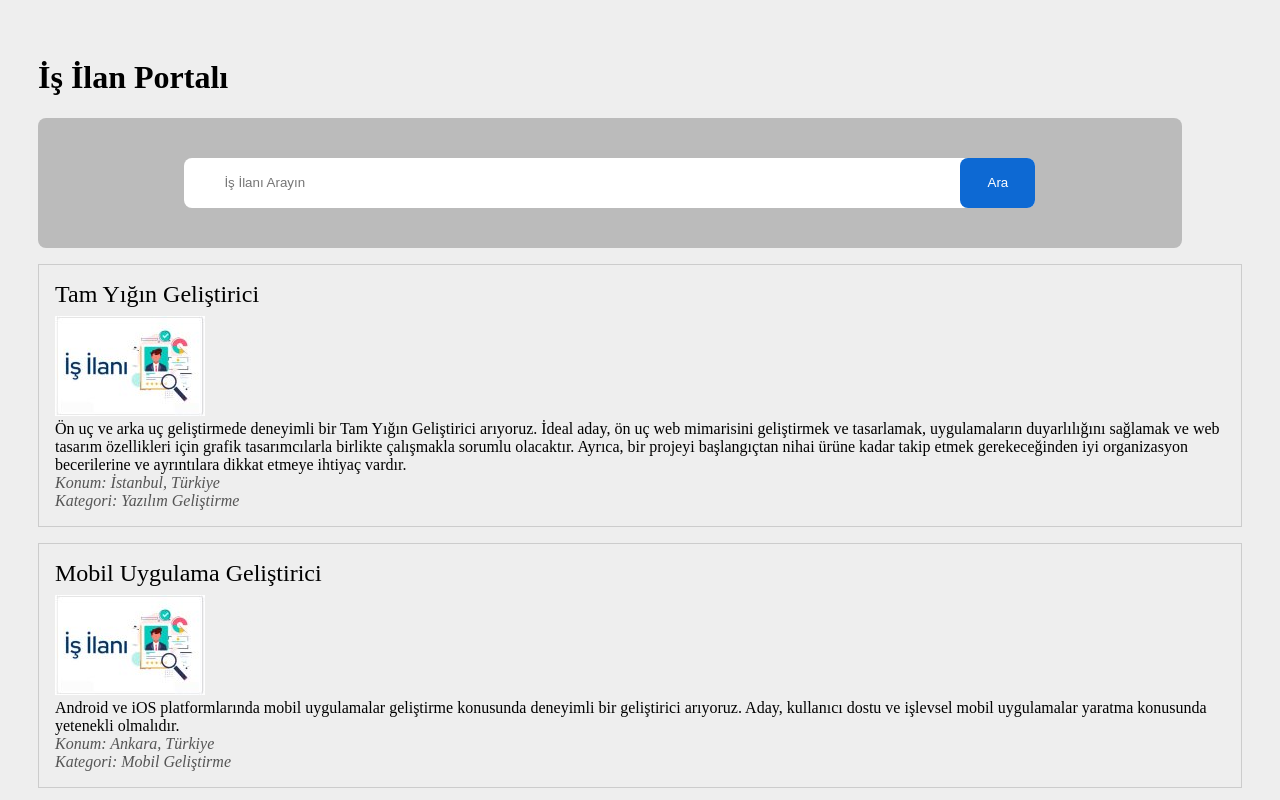
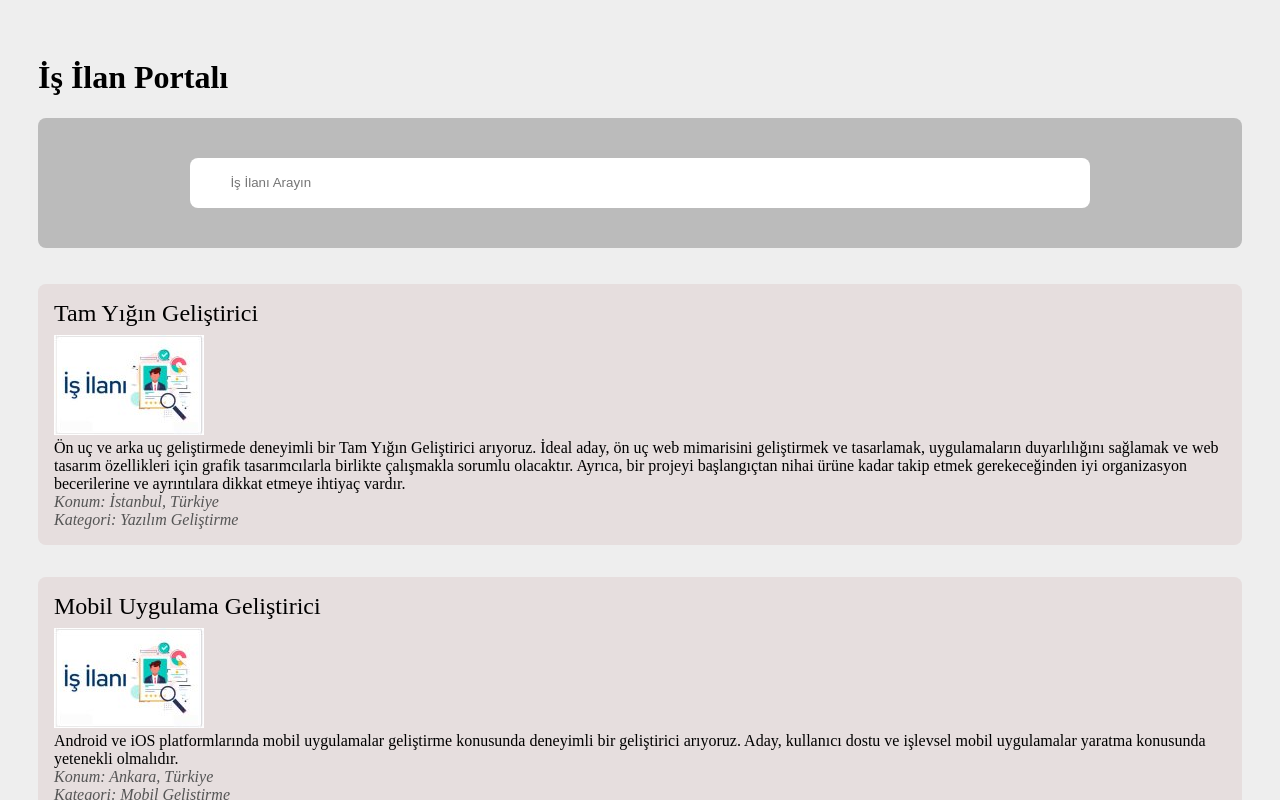
Before and after one commit to erturkomer/job_application_project, a React (Vite) app: page / in a window 1280 px wide. Shown: the top 800 px of the page. Built offline with nearby package versions, Linux system fonts and the light colour scheme.

Commit message:
search function was added and some css edits were made.

```diff
--- a/components/ilanList.jsx
+++ b/components/ilanList.jsx
@@ -1,5 +1,6 @@
-import React from "react";
+import React from 'react';
 
+// Örnek iş ilanı verileri
 const is_ilanlari_veriler = [
     {
         "job_title": "Tam Yığın Geliştirici",
@@ -71,7 +72,6 @@ const is_ilanlari_veriler = [
         "location": "Samsun, Türkiye",
         "category": "DevOps"
       }
-
 ];
 
 const IlanKartlari = ({ ilan }) => {
@@ -86,12 +86,20 @@ const IlanKartlari = ({ ilan }) => {
     );
 };
 
-const IlanList = () => {
+const IlanList = ({ searchQuery }) => {
+    const filteredListings = is_ilanlari_veriler.filter(ilan =>
+        ilan.job_title.toLowerCase().includes(searchQuery.toLowerCase())
+    );
+
     return (
         <div className="ilan-listesi">
-            {is_ilanlari_veriler.map((is_ilanlari_veri, index) => (
-                <IlanKartlari key={index} ilan={is_ilanlari_veri} />
-            ))}
+            {filteredListings.length > 0 ? (
+                filteredListings.map((is_ilanlari_veri, index) => (
+                    <IlanKartlari key={index} ilan={is_ilanlari_veri} />
+                ))
+            ) : (
+                <p>Sonuç bulunamadı.</p>
+            )}
         </div>
     );
 };
--- a/src/App.css
+++ b/src/App.css
@@ -1,28 +1,29 @@
-body{
+body {
   background-color: #eee;
 }
 
-.App{
+.App {
   padding: 30px;
   box-sizing: border-box;
 }
 
-.header{
-  width: 95%;
+.header {
+  width: 100%;
   background-color: rgb(187, 187, 187);
   padding: 40px;
   box-sizing: border-box;
   border-radius: 8px;
+  margin-bottom: 20px;
 }
 
-.arama_kutusu{
+.arama_kutusu {
   width: 80%;
   height: 50px;
   margin: 0 auto;
   position: relative;
 }
 
-.arama_kutusu input{
+.arama_kutusu input {
   width: 100%;
   height: 100%;
   border-radius: 8px;
@@ -34,37 +35,34 @@ body{
   outline: none;
 }
 
-.arama_kutusu button{
-  width: 75px;
-  height: 50px;
-  background-color: rgb(13, 105, 211);
-  color: white;
+
+.ilan {
+  padding: 16px;
+  margin: 16px 0px;
+  background: #92454518;
   border-radius: 8px;
-  border-color: rgb(13, 105, 211);
-  position: absolute;
-  top: 0px;
-  right: 0px;
-  outline: none;
-  border: 0;
+  width: 100%;
+  cursor: pointer;
 }
 
-.ilan{
-  border: 1px solid #ccc;
-  padding: 16px;
-  margin: 16px 0px;
-}
-
-.ilan img{
+.ilan img {
   max-width: 100%;
   height: auto;
 }
 
-.ilan-baslik{
+.ilan-baslik {
   font-size: 1.5em;
   margin-bottom: 8px;
 }
 
-.ilan-lokasyon, .ilan-kategori{
+.ilan-lokasyon,
+.ilan-kategori {
   font-style: italic;
   color: #555;
 }
+
+.ilan-listesi{
+  display: flex;
+  justify-content: space-between;
+  flex-wrap: wrap;
+}
--- a/src/App.jsx
+++ b/src/App.jsx
@@ -1,24 +1,34 @@
-import { useState } from 'react'
-import './App.css'
+import React, { useState } from 'react';
+import './App.css';
 import IlanList from '../components/IlanList.jsx';
 
 function App() {
+    const [searchQuery, setSearchQuery] = useState('');
+
+    const handleSearchChange = (event) => {
+        setSearchQuery(event.target.value);
+    };
+
+    const handleSearchClick = () => {
+    };
 
     return (
         <div className="App">
             <h1>İş İlan Portalı</h1>
             <div className="header">
-
                 <div className="arama_kutusu">
-          <input type="text" placeholder="İş İlanı Arayın" />
-          <button id="arama_butonu">Ara</button>
+                    <input
+                        type="text"
+                        placeholder="İş İlanı Arayın"
+                        value={searchQuery}
+                        onChange={handleSearchChange}
+                    />
+                </div>
             </div>
 
+            <IlanList searchQuery={searchQuery} />
         </div>
-
-      <IlanList />
-    </div>
-  )
+    );
 }
 
-export default App
+export default App;
```
Lines whose indentation alone changed are shown as unchanged.
